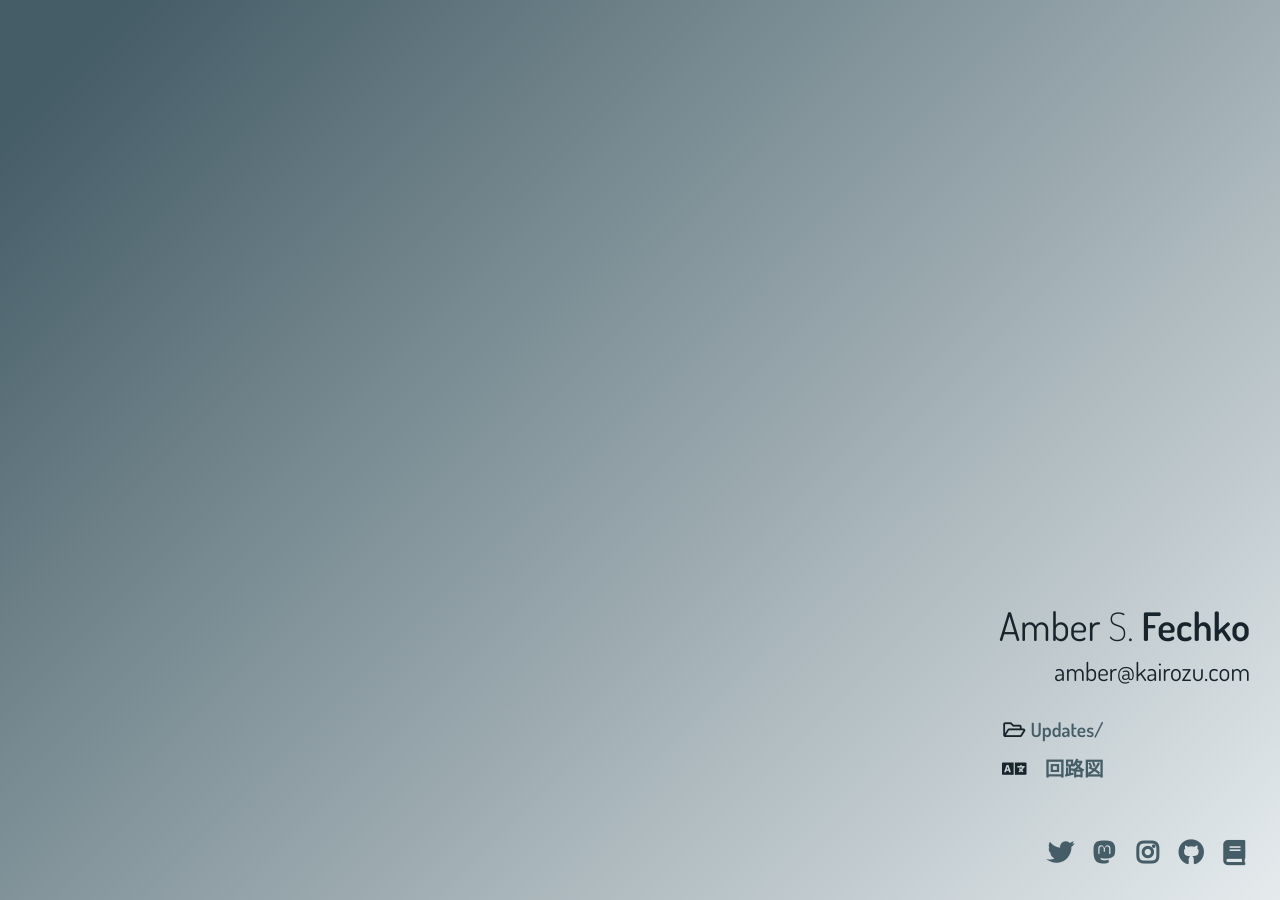
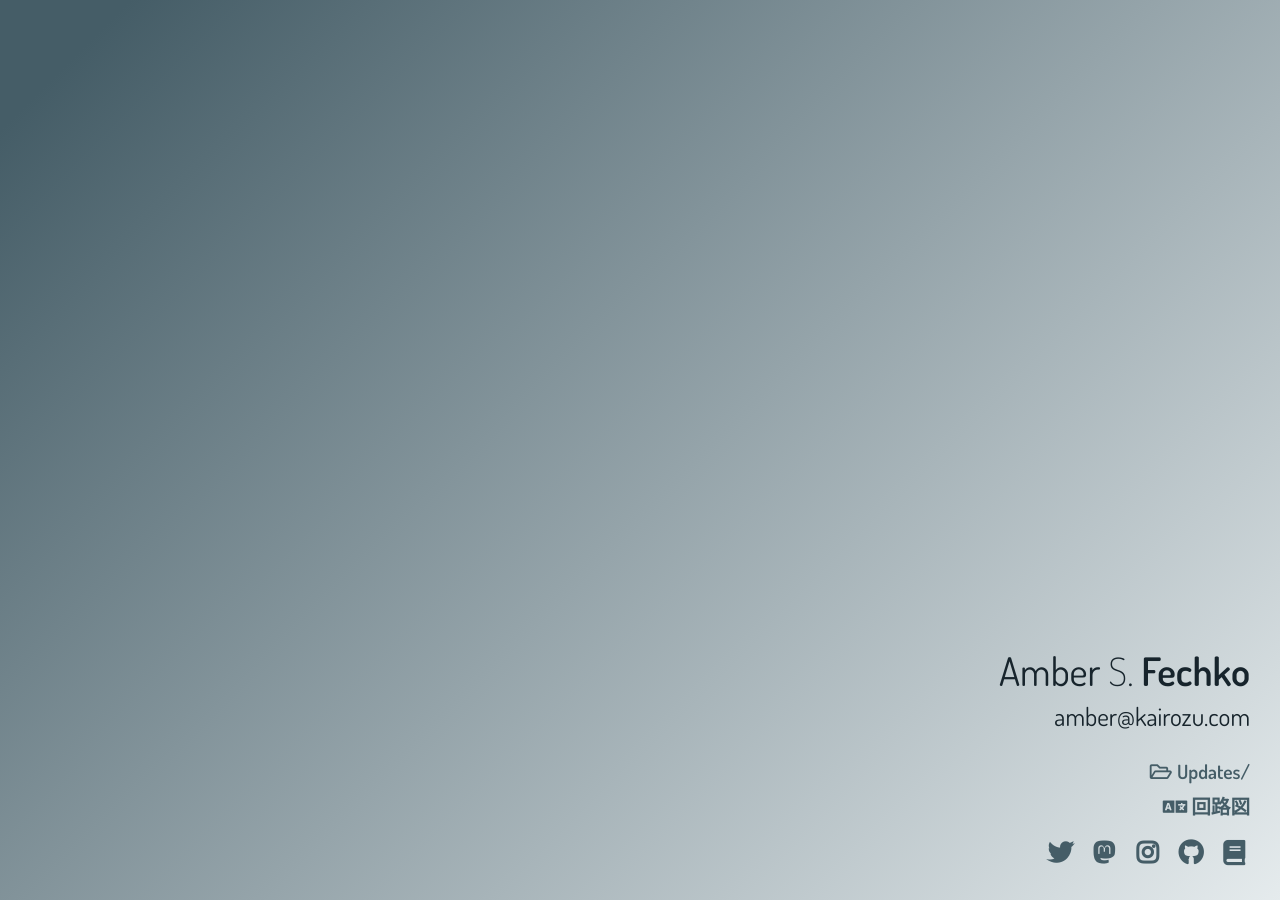
Before and after one commit to kairozu/kairozu.github.io, a Jekyll site: the page built from index.md, in a window 1280 px wide. Built offline with Jekyll 4.4.1, drawn with Linux system fonts in a browser that asks for light colours; nearby versions of some CDN libraries.

Commit message:
reset to non ul/li

```diff
--- a/_layouts/index.html
+++ b/_layouts/index.html
@@ -27,8 +27,7 @@
 	.fontName { font-size: 2.8em; }
 	.fontEmail { font-size: 1.8em; }
 	.fontFolders { font-size: 1.4em;
-				   line-height: 1.8em;
-				   font-weight: bold; }
+				   line-height: 1.8em; }
 	.fontSocial { font-size: 1.8em; margin-left: 12px; }
 	#socialIcons { margin-top: 10px; }
 	</style>
@@ -39,10 +38,8 @@
         <span class="fontEmail">amber@kairozu.com</span><br />
         <br />
         <span class="fontFolders">
-			<table>
-				<tr><td><i class="far fa-folder-open fa-fw"></i></td><td><a href="{{ site.contentlist[0].url }}">{{ site.contentlist[0].title }}/</a></td></tr>
-				<tr><td><i class="fas fa-language fa-fw"></i></td><td><a href="https://kairozu.com">回路図</a></td></tr>
-			</table>
+			<a href="{{ site.contentlist[0].url }}"><i class="far fa-folder-open fa-fw"></i> {{ site.contentlist[0].title }}/</a><br />
+			<a href="https://kairozu.com"><i class="fas fa-language fa-fw"></i> 回路図</a>
         </span>
         <br />
         <div id="socialIcons">
```
